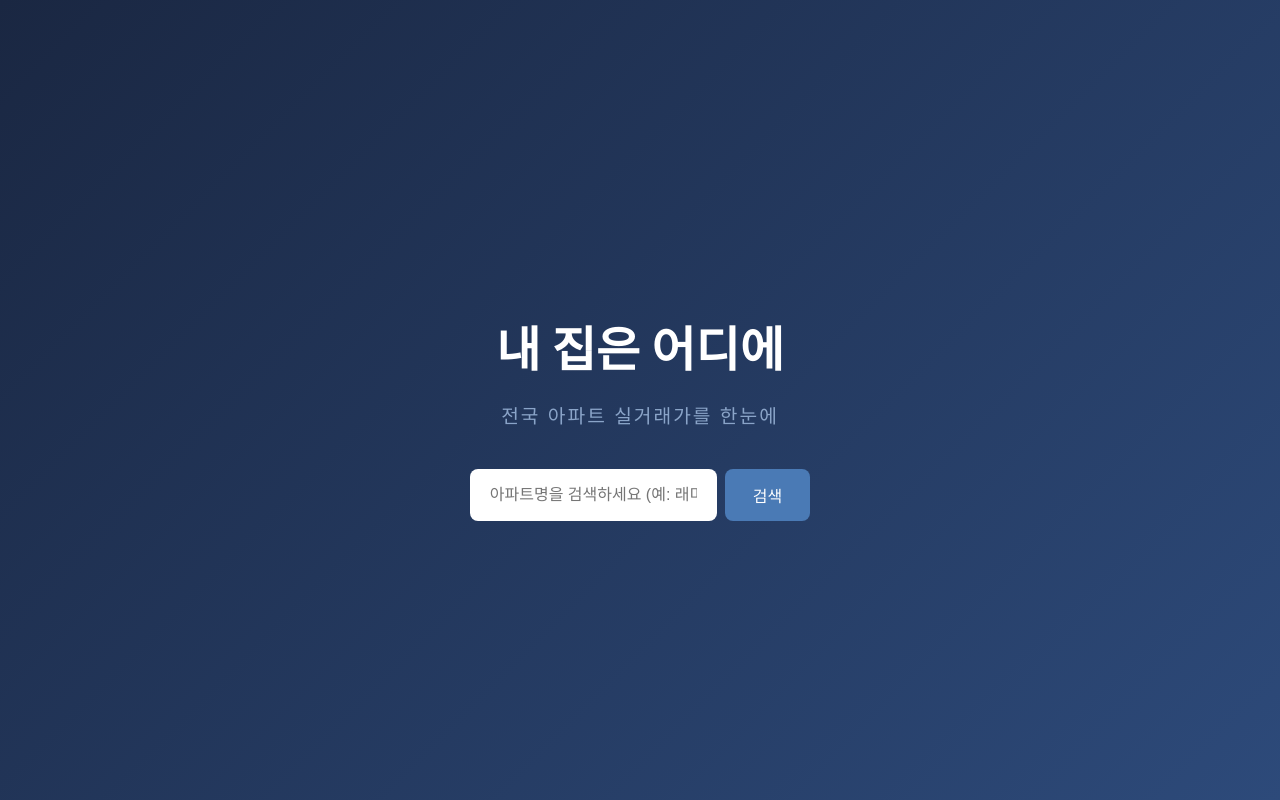
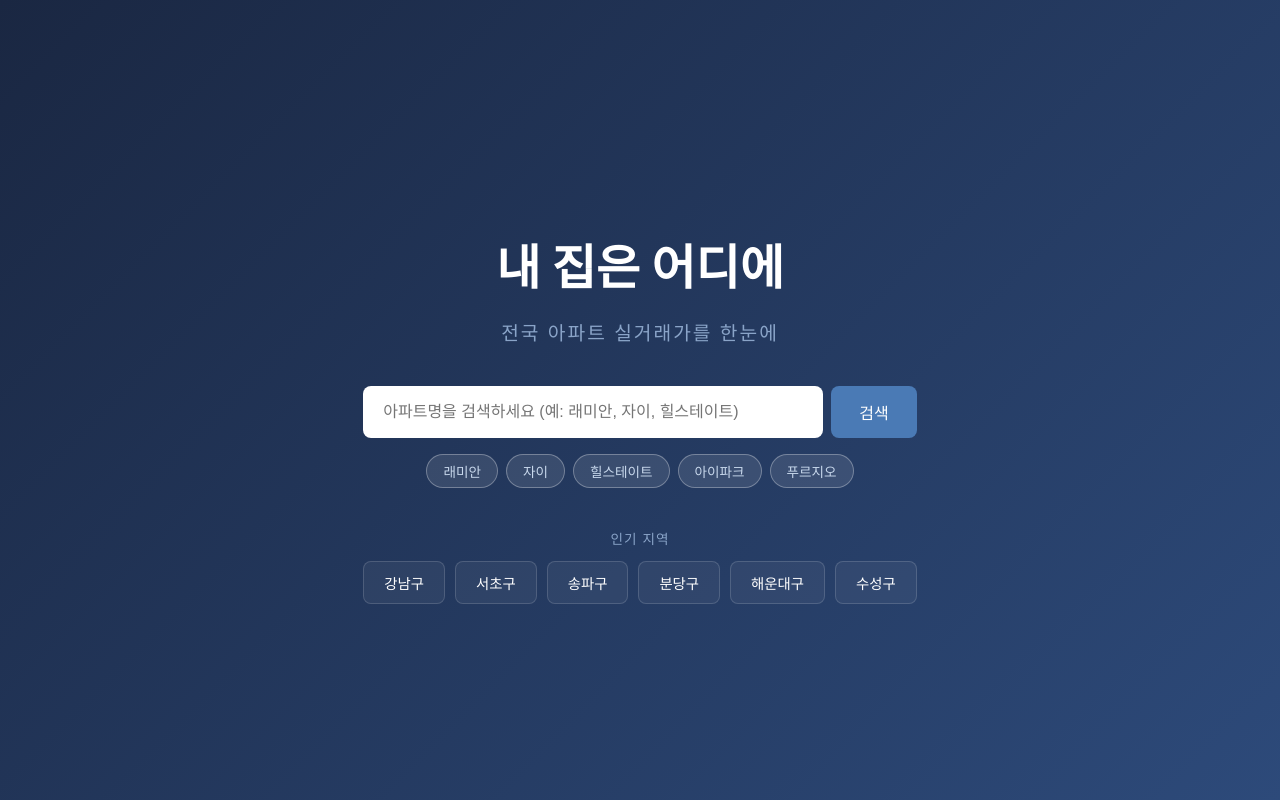
Before and after one commit to SeungWoo1222/WhereMyHome, a React (Create React App) app in the folder frontend/: page / in a window 1280 px wide. Built offline with nearby package versions, Linux system fonts and the light colour scheme.

Commit message:
feat: 프론트 - 아파트 시세 추이 차트 기능구현

```diff
--- a/frontend/package.json
+++ b/frontend/package.json
@@ -12,7 +12,9 @@
     "@types/react": "^19.2.17",
     "@types/react-dom": "^19.2.3",
     "axios": "^1.18.0",
+    "chart.js": "^4.5.1",
     "react": "^19.2.7",
+    "react-chartjs-2": "^5.3.1",
     "react-dom": "^19.2.7",
     "react-router-dom": "^7.18.0",
     "react-scripts": "5.0.1",
--- /dev/null
+++ b/frontend/src/components/PriceChart.tsx
@@ -0,0 +1,87 @@
+import React from 'react';
+import { Line } from 'react-chartjs-2';
+import {
+  Chart as ChartJS,
+  CategoryScale,
+  LinearScale,
+  PointElement,
+  LineElement,
+  Title,
+  Tooltip,
+  Filler,
+} from 'chart.js';
+import { Trade } from '../api/client';
+
+ChartJS.register(CategoryScale, LinearScale, PointElement, LineElement, Title, Tooltip, Filler);
+
+interface Props {
+  trades: Trade[];
+}
+
+const PriceChart: React.FC<Props> = ({ trades }) => {
+  if (trades.length < 2) return null;
+
+  const sorted = [...trades].reverse();
+
+  const labels = sorted.map(t => t.tradeDate);
+  const prices = sorted.map(t => t.price);
+
+  const data = {
+    labels,
+    datasets: [
+      {
+        label: '거래가 (만원)',
+        data: prices,
+        borderColor: '#4a7ab5',
+        backgroundColor: 'rgba(74, 122, 181, 0.1)',
+        fill: true,
+        tension: 0.3,
+        pointRadius: 3,
+        pointHoverRadius: 6,
+      },
+    ],
+  };
+
+  const options = {
+    responsive: true,
+    plugins: {
+      tooltip: {
+        callbacks: {
+          label: (context: any) => {
+            const price = context.parsed.y;
+            if (price >= 10000) {
+              const eok = Math.floor(price / 10000);
+              const man = price % 10000;
+              return man > 0 ? `${eok}억 ${man.toLocaleString()}만원` : `${eok}억`;
+            }
+            return `${price.toLocaleString()}만원`;
+          },
+        },
+      },
+    },
+    scales: {
+      y: {
+        ticks: {
+          callback: (value: any) => {
+            if (value >= 10000) return `${Math.floor(value / 10000)}억`;
+            return `${value.toLocaleString()}만`;
+          },
+        },
+      },
+      x: {
+        ticks: {
+          maxTicksLimit: 8,
+        },
+      },
+    },
+  };
+
+  return (
+    <div style={{ marginBottom: '2rem' }}>
+      <h2 style={{ fontSize: '1.1rem', marginBottom: '1rem' }}>시세 추이</h2>
+      <Line data={data} options={options} />
+    </div>
+  );
+};
+
+export default PriceChart;
--- a/frontend/src/pages/ApartmentPage.tsx
+++ b/frontend/src/pages/ApartmentPage.tsx
@@ -1,6 +1,7 @@
 import React, { useEffect, useState } from 'react';
 import { useParams, useNavigate } from 'react-router-dom';
 import { fetchApartment, fetchTrades, Apartment, Trade } from '../api/client';
+import PriceChart from '../components/PriceChart';
 import './ApartmentPage.css';
 
 const formatPrice = (price: number) => {
@@ -67,6 +68,8 @@ const ApartmentPage: React.FC = () => {
         </button>
       )}
 
+      <PriceChart trades={trades} />
+
       <h2 className="section-title">거래 이력</h2>
       <table className="trade-table">
         <thead>
--- a/frontend/src/pages/HomePage.css
+++ b/frontend/src/pages/HomePage.css
@@ -56,3 +56,61 @@
 .home-search button:hover {
   background: #3d6098;
 }
+
+.quick-search {
+  display: flex;
+  justify-content: center;
+  gap: 8px;
+  margin-top: 1rem;
+  flex-wrap: wrap;
+}
+
+.quick-search button {
+  padding: 6px 16px;
+  border: 1px solid rgba(255, 255, 255, 0.3);
+  border-radius: 20px;
+  background: rgba(255, 255, 255, 0.1);
+  color: #c8d8ec;
+  font-size: 0.85rem;
+  cursor: pointer;
+  transition: all 0.2s;
+}
+
+.quick-search button:hover {
+  background: rgba(255, 255, 255, 0.2);
+  color: #fff;
+}
+
+.popular-regions {
+  margin-top: 2.5rem;
+}
+
+.popular-label {
+  color: #8aa4c8;
+  font-size: 0.85rem;
+  margin-bottom: 0.8rem;
+  letter-spacing: 1px;
+}
+
+.popular-grid {
+  display: flex;
+  justify-content: center;
+  gap: 10px;
+  flex-wrap: wrap;
+}
+
+.popular-grid button {
+  padding: 10px 20px;
+  border: 1px solid rgba(255, 255, 255, 0.15);
+  border-radius: 8px;
+  background: rgba(255, 255, 255, 0.05);
+  color: #fff;
+  font-size: 0.9rem;
+  cursor: pointer;
+  transition: all 0.2s;
+}
+
+.popular-grid button:hover {
+  background: rgba(255, 255, 255, 0.15);
+  border-color: rgba(255, 255, 255, 0.3);
+}
--- a/frontend/src/pages/HomePage.tsx
+++ b/frontend/src/pages/HomePage.tsx
@@ -1,6 +1,17 @@
 import React, { useState } from 'react';
 import { useNavigate } from 'react-router-dom';
 import './HomePage.css';
+
+const POPULAR = [
+  { label: '강남구', regionId: 24 },
+  { label: '서초구', regionId: 23 },
+  { label: '송파구', regionId: 25 },
+  { label: '분당구', regionId: 83 },
+  { label: '해운대구', regionId: 35 },
+  { label: '수성구', regionId: 48 },
+];
+
+const QUICK_SEARCH = ['래미안', '자이', '힐스테이트', '아이파크', '푸르지오'];
 
 const HomePage: React.FC = () => {
   const [keyword, setKeyword] = useState('');
@@ -27,6 +38,25 @@ const HomePage: React.FC = () => {
           />
           <button type="submit">검색</button>
         </form>
+
+        <div className="quick-search">
+          {QUICK_SEARCH.map(name => (
+            <button key={name} onClick={() => navigate(`/search?name=${encodeURIComponent(name)}`)}>
+              {name}
+            </button>
+          ))}
+        </div>
+
+        <div className="popular-regions">
+          <p className="popular-label">인기 지역</p>
+          <div className="popular-grid">
+            {POPULAR.map(r => (
+              <button key={r.regionId} onClick={() => navigate(`/search?regionId=${r.regionId}&name=`)}>
+                {r.label}
+              </button>
+            ))}
+          </div>
+        </div>
       </div>
     </div>
   );
```
Also changed, not shown: 1 other file (tests, documents, lock files or other folders).
